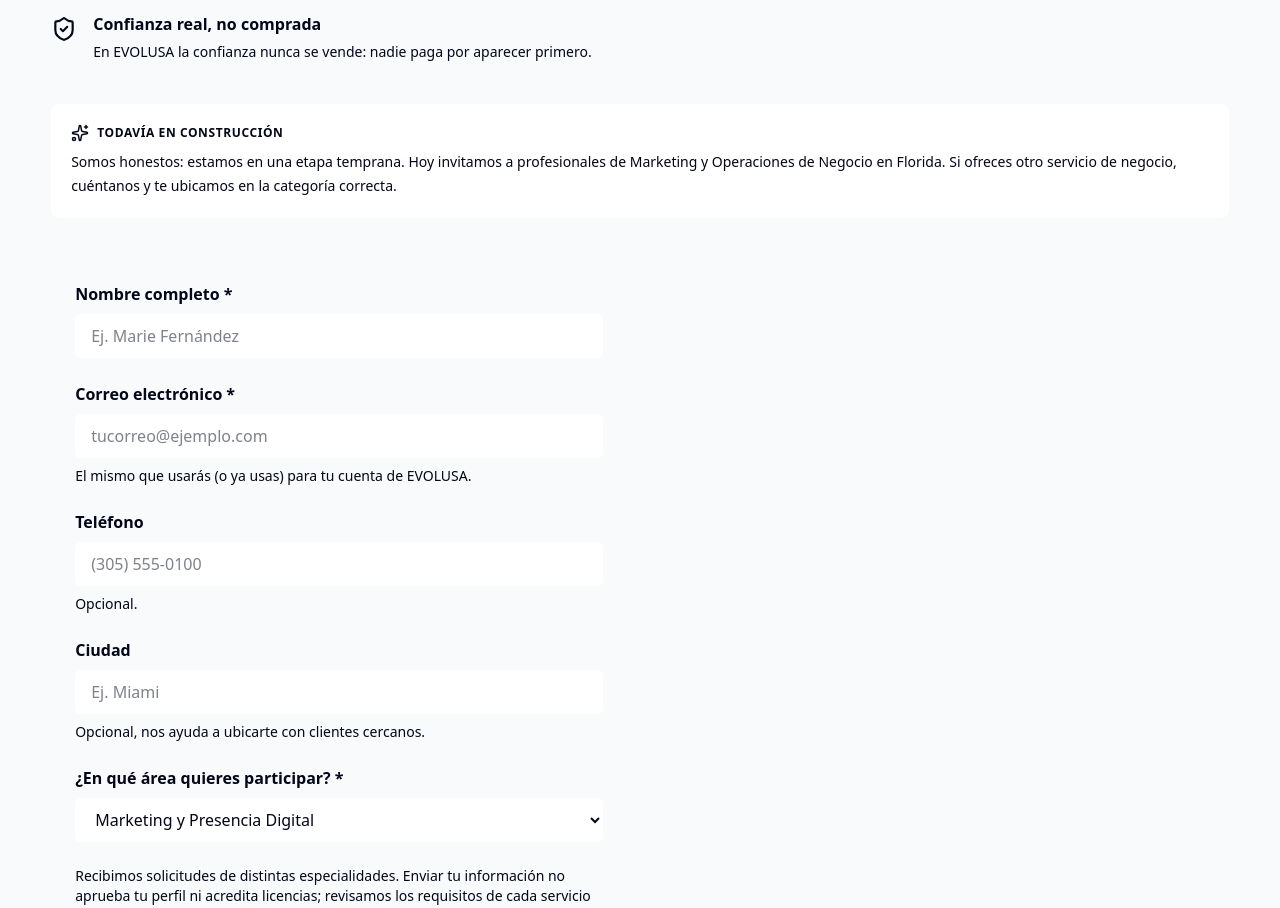
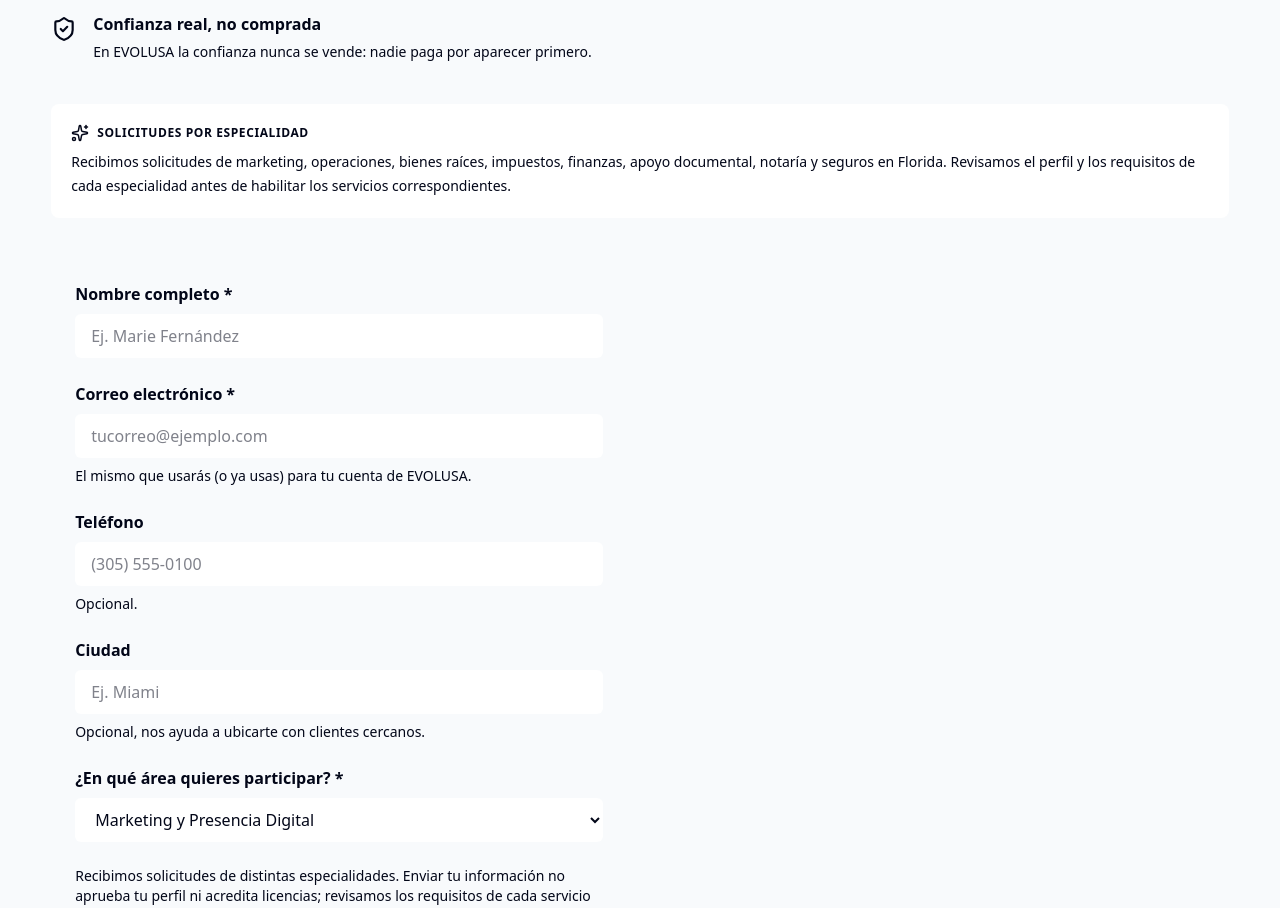
Before and after one commit to mauricioyepesstudio/pros360era, a Next.js app: page /aplicar-profesional in a window 1280 px wide. Shown: the part 1140-2048 px from the top of the page. Built offline with nearby package versions, Linux system fonts and the light colour scheme.

Commit message:
fix(professionals): align invitation with specialty intake

```diff
--- a/app/aplicar-profesional/page.tsx
+++ b/app/aplicar-profesional/page.tsx
@@ -106,10 +106,10 @@ export default function AplicarProfesionalPage() {
             <div className="mt-10 rounded-[var(--radius-lg)] border border-[var(--border)] bg-white p-5">
               <div className="flex items-center gap-2 text-[var(--brand-coral)]">
                 <Sparkles aria-hidden size={18} />
-                <p className="text-xs font-bold uppercase tracking-wider">Todavía en construcción</p>
+                <p className="text-xs font-bold uppercase tracking-wider">Solicitudes por especialidad</p>
               </div>
               <p className="mt-2 text-sm leading-6 text-[var(--muted)]">
-                Somos honestos: estamos en una etapa temprana. Hoy invitamos a profesionales de Marketing y Operaciones de Negocio en Florida. Si ofreces otro servicio de negocio, cuéntanos y te ubicamos en la categoría correcta.
+                Recibimos solicitudes de marketing, operaciones, bienes raíces, impuestos, finanzas, apoyo documental, notaría y seguros en Florida. Revisamos el perfil y los requisitos de cada especialidad antes de habilitar los servicios correspondientes.
               </p>
             </div>
           </div>
```
